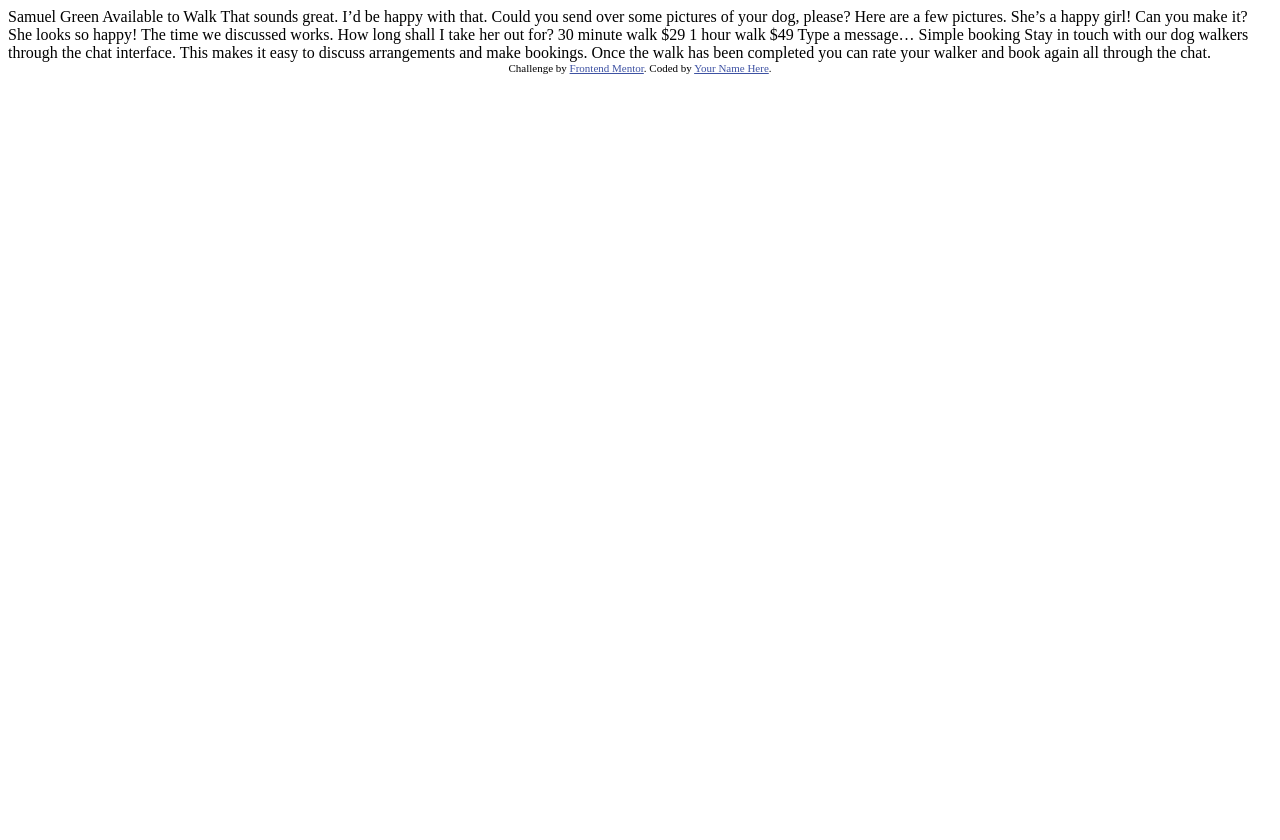
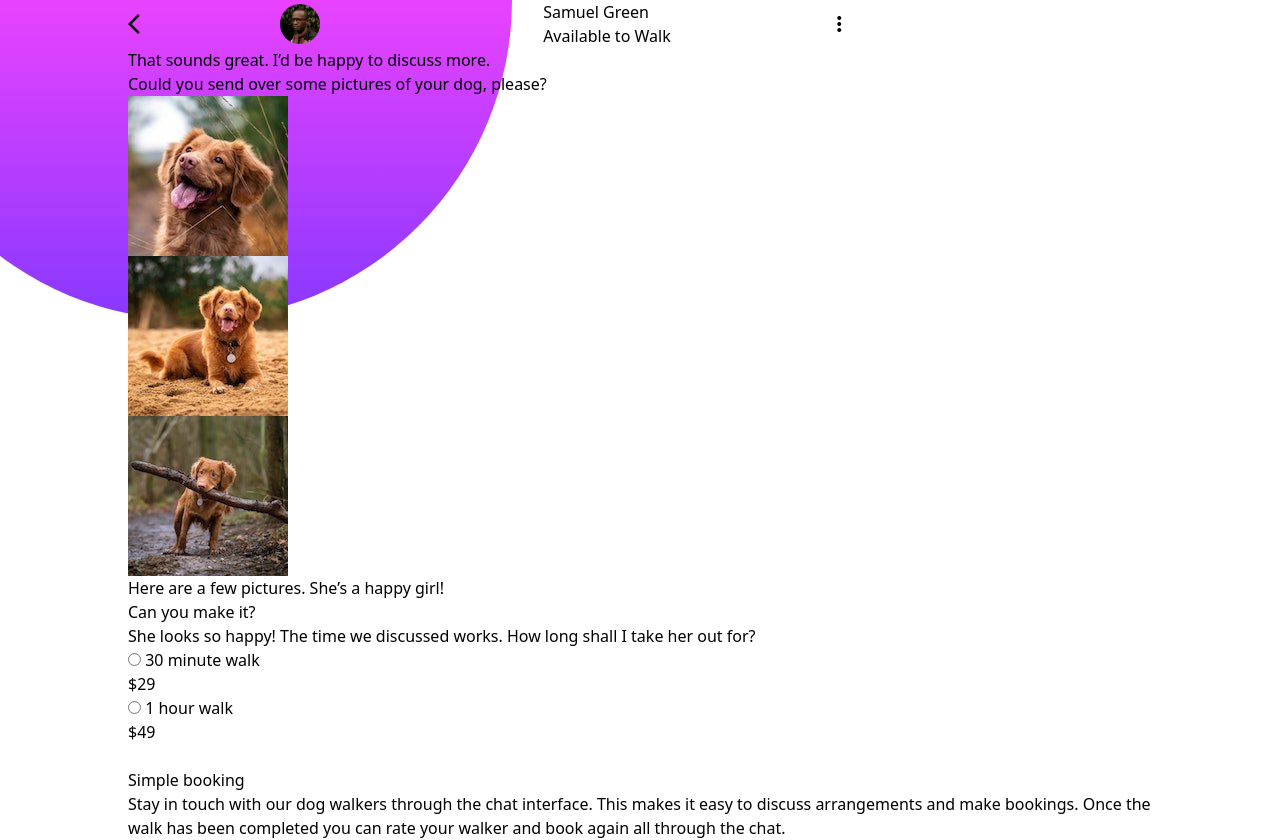
Before and after one commit to Azharul-Islam-Bappy/chat-app-illustration, a website: page index.html in a window 1280 px wide. Before the commit the page ends 800 px from the top, so only its background shows below. Drawn offline with nearby package versions, Linux system fonts and the light colour scheme.

Commit message:
html structure added

```diff
--- a/index.html
+++ b/index.html
@@ -2,50 +2,66 @@
 <html lang="en">
 <head>
   <meta charset="UTF-8">
-  <meta name="viewport" content="width=device-width, initial-scale=1.0"> <!-- displays site properly based on user's device -->
+  <meta name="viewport" content="width=device-width, initial-scale=1.0">
+  <link rel="icon" type="image/png" sizes="32x32" href="./images/favicon-32x32.png">
+  <link rel="stylesheet" href="./dist/style.css">
+  <link rel="stylesheet" href="https://fonts.googleapis.com/css2?family=Material+Symbols+Outlined:opsz,wght,FILL,GRAD@24,400,0,0&icon_names=arrow_back_ios,more_vert" />
+  <!-- <link rel="stylesheet" href="https://fonts.googleapis.com/css2?family=Material+Symbols+Outlined:opsz,wght,FILL,GRAD@20,400,0,0&" /> -->
+  <title>Frontend Mentor | [Challenge: Chat app illustration]</title>
 
-  <link rel="icon" type="image/png" sizes="32x32" href="./images/favicon-32x32.png">
-
-  <title>Frontend Mentor | [Challenge Name Here]</title>
-
-  <!-- Feel free to remove these styles or customise in your own stylesheet 👍 -->
-  <style>
-    .attribution { font-size: 11px; text-align: center; }
-    .attribution a { color: hsl(228, 45%, 44%); }
-  </style>
 </head>
 <body>
+  <header>
+    <div class="w-[50vw] h-[320px] bg-gradient-to-t from-gradient-color-violet to-gradient-color-magenta rounded-b-full fixed left-[-10vw] top-0  z-[-2]"></div>
+  </header>
 
-  Samuel Green
-  Available to Walk
+  <section class="w-full">
+    <section class="w-[80%] mx-[10%]">
+      <div class="outline-8 outline-secondary-white">
+        <div class="flex  items-center">
+          <span class="material-symbols-outlined text-2xl me-[1rem] text-secondary-white">arrow_back_ios</span>
+          <div class="w-[60%] flex justify-around items-center me-[2.8rem]">
+            <img class="w-10 h-10 rounded-[50%]" src="images/avatar.jpg">
+            <div class="flex flex-col">
+              <h3 class="">Samuel Green</h3>
+              <span class="">Available to Walk</span>
+            </div>
+          </div> <!-- image and name section -->
+          <span class="material-symbols-outlined">more_vert</span>
+        </div> <!-- app header -->
+        <div class="">
+          <p class="">That sounds great. I’d be happy to discuss more.</p>
+          <p class="">Could you send over some pictures of your dog, please?</p>
+          <div class="">
+            <img class="" src="images/dog-image-1.jpg">
+            <img class="" src="images/dog-image-2.jpg">
+            <img class="" src="images/dog-image-3.jpg">
+          </div>
+          <p class="">Here are a few pictures. She’s a happy girl!</p>
+          <p class="">Can you make it?</p>
+          <p class="">She looks so happy! The time we discussed works. How long shall I take her out for?</p>
+          <div class="">
+            <input type="radio">
+            <span>30 minute walk</span>
+            <h3>$29</h3>
+          </div>
+          <div class="">
+            <input type="radio">
+            <span>1 hour walk</span>
+            <h3>$49</h3>
+          </div>
+          <input type="Type a message…" >
+        </div> <!-- app body -->
+      </div> <!-- mobile app -->
+      <section class="">
+        <h3>Simple booking</h3>
+        <p class="">Stay in touch with our dog walkers through the chat interface. This makes it easy to
+  discuss arrangements and make bookings. Once the walk has been completed you can rate
+  your walker and book again all through the chat.</p>
+      </section>
+    </section>
+  </section>
 
-  That sounds great. I’d be happy with that.
 
-  Could you send over some pictures of your dog, please?
-
-  Here are a few pictures. She’s a happy girl!
-
-  Can you make it?
-
-  She looks so happy! The time we discussed works. How long shall I take her out for?
-
-  30 minute walk
-  $29
-
-  1 hour walk
-  $49
-
-  Type a message…
-
-  Simple booking
-
-  Stay in touch with our dog walkers through the chat interface. This makes it easy to
-  discuss arrangements and make bookings. Once the walk has been completed you can rate
-  your walker and book again all through the chat.
-
-  <div class="attribution">
-    Challenge by <a href="https://www.frontendmentor.io?ref=challenge" target="_blank">Frontend Mentor</a>.
-    Coded by <a href="#">Your Name Here</a>.
-  </div>
 </body>
 </html>
--- /dev/null
+++ b/src/style.css
@@ -0,0 +1,3 @@
+@tailwind base;
+@tailwind components;
+@tailwind utilities;
--- /dev/null
+++ b/tailwind.config.js
@@ -0,0 +1,29 @@
+/** @type {import('tailwindcss').Config} */
+module.exports = {
+  content: [
+    "./index.html"
+  ],
+  theme: {
+    extend: {
+      colors: {
+        "primary":{
+          "left-chat": "hsla(276,55%,52%,1)",
+          "right-chat": "hsla(271,15%,43%,1)",
+          "gray-violet": "hsla(270,7%,64%,1)",
+          "placeholder": "hsla(206,6%,79%,1)"
+        },
+        "gradient-color": {
+          "magenta": "hsla(293,100%,63%,1)",
+          "violet": "hsla(264,100%,61%,1)"
+        },
+        "secondary": {
+          "white": "fff",
+          "app-bg": "hsla(270,20%,96%,1)",
+          "submit-btn": "hsla(271,36%,24%,1)",
+          "radio-outline": "hsla(289,100%,72%,1)"
+        }
+      }
+    },
+  },
+  plugins: [],
+}
```
Also changed, not shown: package.json (added, +13 -0 lines), style-guide.md (+11 -11 lines), dist/style.css (added).
